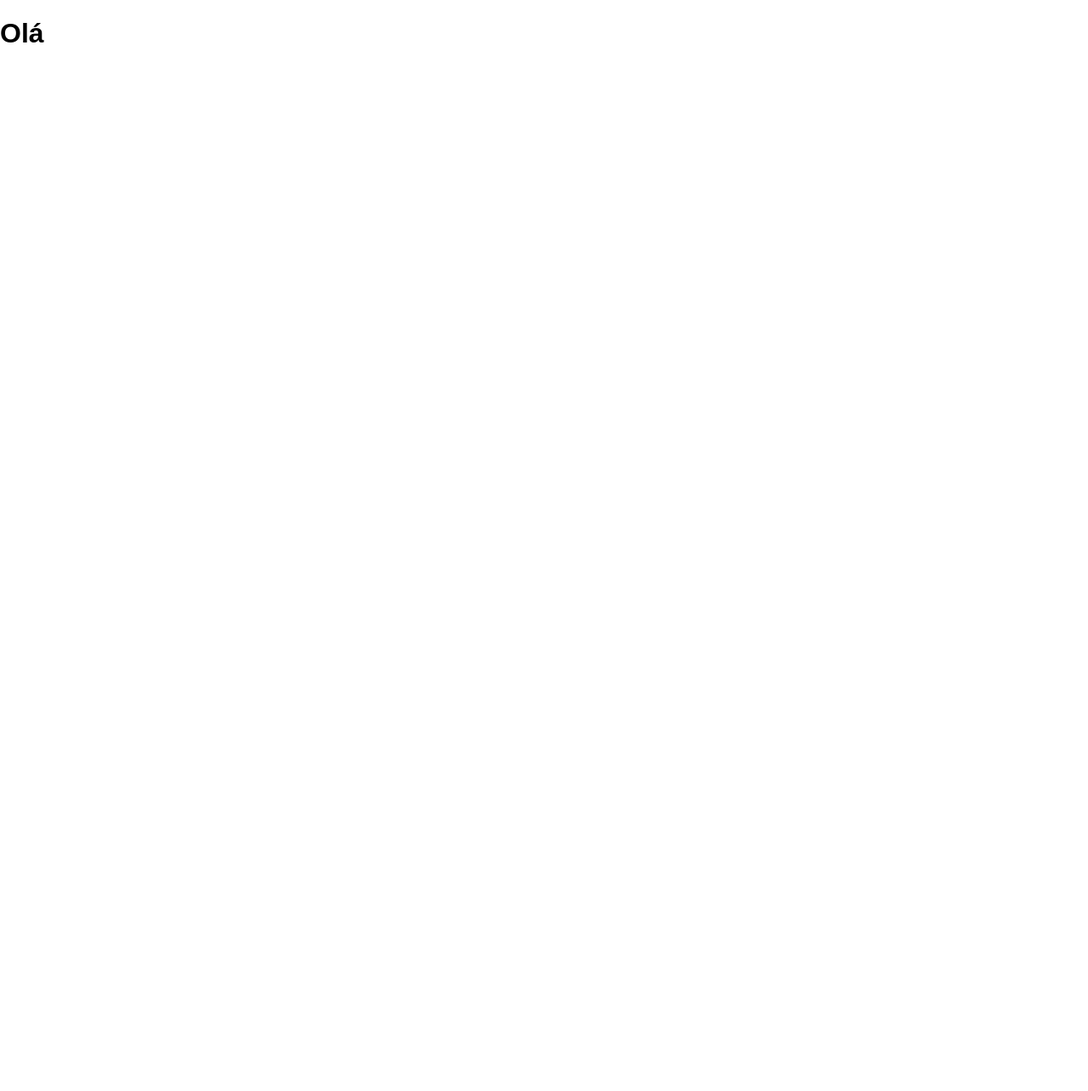
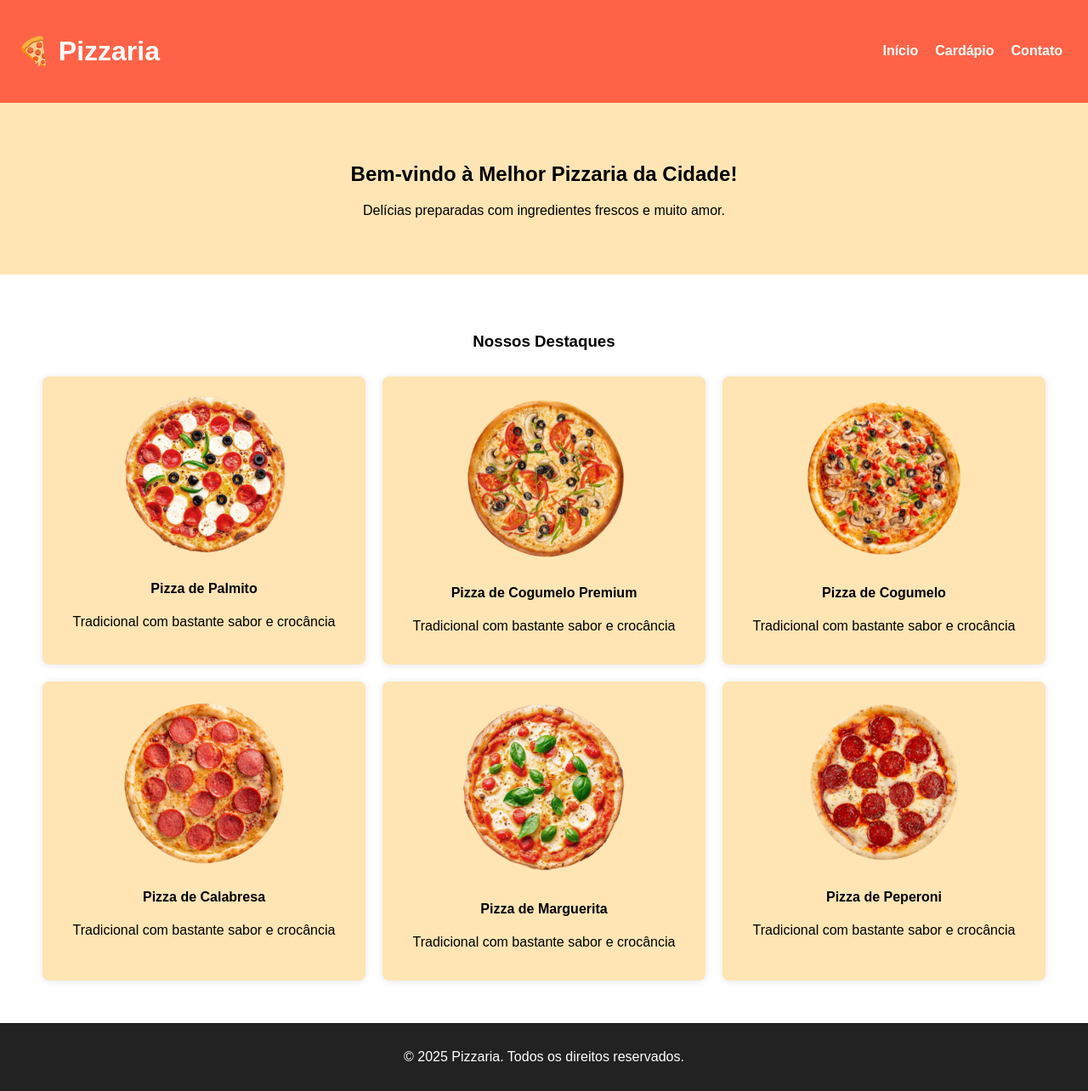
Before and after one commit to maridabrins/MD-Pizzaria-React, a React (Vite) app: page / in a window 1280 px wide. Shown: the whole page at 85% size. Before the commit the page ends 800 px from the top, so only its background shows below. Built offline with nearby package versions, Linux system fonts and the light colour scheme.

Commit message:
init: estrutura inicial

```diff
--- a/src/App.jsx
+++ b/src/App.jsx
@@ -1,10 +1,17 @@
 import './App.css'
+import Header from './components/header'
+import HeroSection from './components/pageHome/hero-section'
+import HighlightSection from './components/pageHome/highlights-section'
+import Footer from './components/footer'
 
 function App() {
 
   return (
     <>
-      <h1>Olá</h1>
+      <Header/>
+      <HeroSection/>
+      <HighlightSection/>
+      <Footer/>
     </>
   )
 }
--- a/src/components/cardPizza/style.css
+++ b/src/components/cardPizza/style.css
@@ -1,5 +1,5 @@
 .card {
-  background-color: #fff3e0;
+  background-color: #ffe5b4;
   padding: 20px;
   border-radius: 8px;
   box-shadow: 0 1px 8px rgba(0,0,0,0.1);
--- a/src/components/pageHome/highlights-section/index.jsx
+++ b/src/components/pageHome/highlights-section/index.jsx
@@ -1,4 +1,11 @@
 import './style.css'
+import CardPizza from '../../cardPizza'
+import Pizza01 from '../../../assets/pizzas/pizza01.png'
+import Pizza02 from '../../../assets/pizzas/pizza02.png'
+import Pizza03 from '../../../assets/pizzas/pizza03.png'
+import Pizza04 from '../../../assets/pizzas/pizza04.png'
+import Pizza05 from '../../../assets/pizzas/pizza05.png'
+import Pizza06 from '../../../assets/pizzas/pizza06.png'
 
 const HighlightsSection = () => {
     return (
@@ -8,6 +15,14 @@ const HighlightsSection = () => {
 
             <div className="cards">
 
+                    <CardPizza pizzaImage={Pizza01} pizzaName='Pizza de Palmito' pizzaIngredients= 'Tradicional com bastante sabor e crocância'/>
+                    <CardPizza pizzaImage={Pizza02} pizzaName='Pizza de Cogumelo Premium' pizzaIngredients= 'Tradicional com bastante sabor e crocância'/>
+                    <CardPizza pizzaImage={Pizza03} pizzaName='Pizza de Cogumelo' pizzaIngredients= 'Tradicional com bastante sabor e crocância'/>
+                    <CardPizza pizzaImage={Pizza04} pizzaName='Pizza de Calabresa' pizzaIngredients= 'Tradicional com bastante sabor e crocância'/>
+                    <CardPizza pizzaImage={Pizza05} pizzaName='Pizza de Marguerita' pizzaIngredients= 'Tradicional com bastante sabor e crocância'/>
+                    <CardPizza pizzaImage={Pizza06} pizzaName='Pizza de Peperoni' pizzaIngredients= 'Tradicional com bastante sabor e crocância'/>
+
+
             </div>
 
         </section>
```
